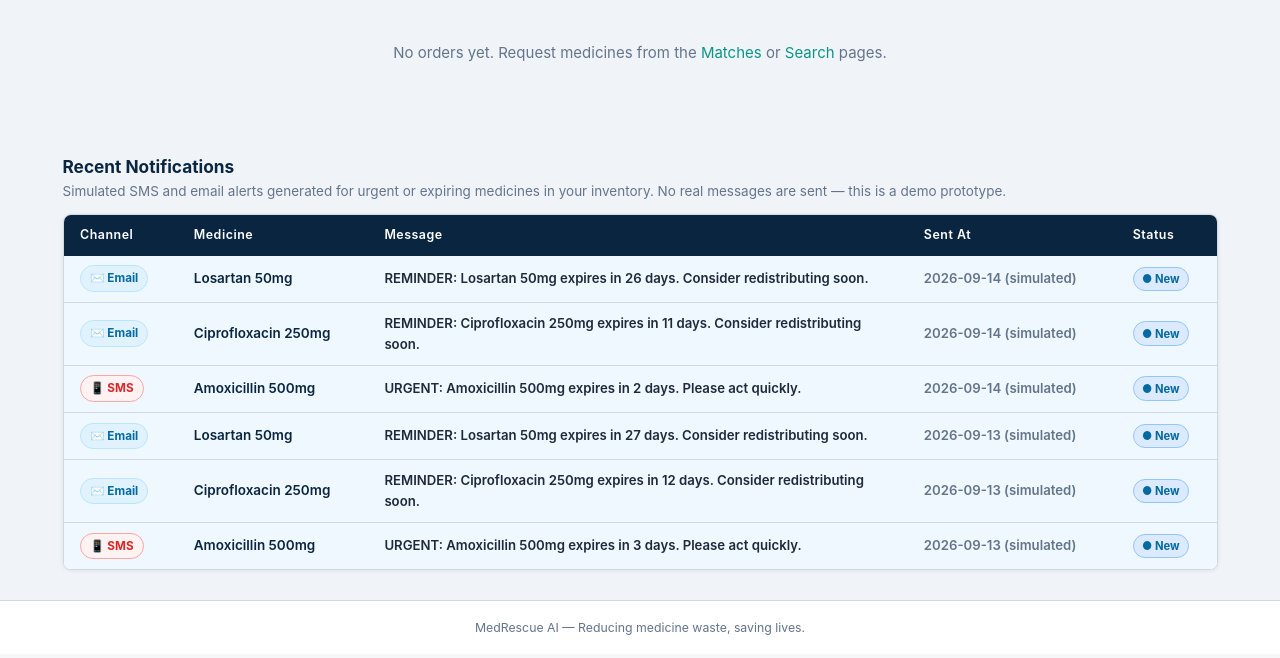
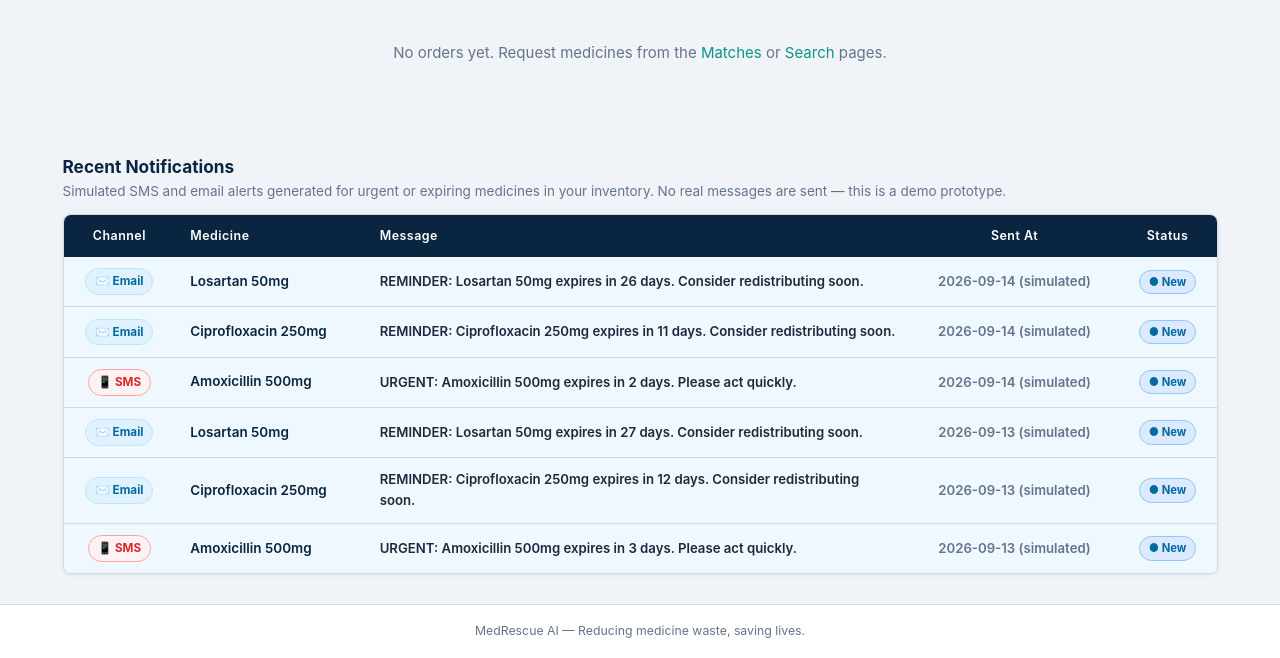
Before and after one commit to shakshi-176/bob-ai-hackathon-MedRescue, a Flask app: page /profile in a window 1280 px wide. Shown: the part 595-1253 px from the top of the page. Before the commit the page ends 1230 px from the top, so only its background shows below. Run offline with Flask 3, Linux system fonts and the light colour scheme; the visitor is signed in with stand-in values (Sample User, id 1); data comes from the database, SQL or seed files in the repository; data that the repository does not hold is empty.

Commit message:
add table alignment classes

```diff
--- a/src/static/style.css
+++ b/src/static/style.css
@@ -443,7 +443,8 @@ a:hover { text-decoration: underline; }
   background: var(--surface);
   border: 1px solid var(--border);
   border-radius: var(--radius);
-  overflow-x: auto;
+  overflow-x: auto;          /* horizontal scroll on small screens */
+  -webkit-overflow-scrolling: touch;
   box-shadow: var(--shadow);
 }
 
@@ -451,12 +452,14 @@ a:hover { text-decoration: underline; }
   width: 100%;
   border-collapse: collapse;
   font-size: .9rem;
+  /* prevent table from shrinking below its content */
+  min-width: 520px;
 }
 
 .data-table thead tr { background: var(--navy); }
 .data-table th {
-  padding: .7rem 1.1rem;
-  text-align: left;
+  padding: .75rem 1rem;       /* 12px top/bottom, 16px left/right */
+  text-align: left;           /* default: text columns left-aligned */
   color: #fff;
   font-weight: 600;
   font-size: .83rem;
@@ -474,10 +477,30 @@ a:hover { text-decoration: underline; }
 .data-table tbody tr.expiry-orange { background: #fff9f5 !important; }
 .data-table tbody tr.expiry-yellow { background: #fffdf5 !important; }
 
-.data-table td { padding: .65rem 1.1rem; vertical-align: middle; }
+/* Cell padding — consistent 12px top/bottom, 16px left/right */
+.data-table td {
+  padding: .75rem 1rem;
+  vertical-align: middle;
+}
 
+/* ── Column alignment helpers ──────────────────────────────
+   .num   → right-aligned  (quantities, prices, IDs — tabular numerals)
+   .col-c → centre-aligned (dates, badges, short status values)
+   Header <th> that carries either class will match its data cells.
+   ─────────────────────────────────────────────────────────── */
+.data-table th.num,
+.data-table td.num {
+  text-align: center;             /* numbers centred so header matches data */
+  font-variant-numeric: tabular-nums;
+}
+
+.data-table th.col-c,
+.data-table td.col-c {
+  text-align: center;
+}
+
+/* Keep the medicine-name cell left + bold */
 .med-name { font-weight: 600; color: var(--navy); }
-.num      { text-align: right; font-variant-numeric: tabular-nums; }
 
 
 /* ── Urgency Pills ──────────────────────────────────────── */
--- a/src/templates/profile.html
+++ b/src/templates/profile.html
@@ -83,35 +83,35 @@
     <table class="data-table">
       <thead>
         <tr>
-          <th>#</th>
+          <th class="col-c">#</th>
           <th>Medicine</th>
           <th>Source Facility</th>
           <th class="num">Qty</th>
           <th class="num">Unit Price (₹)</th>
           <th class="num">Transport (₹)</th>
           <th class="num">Total (₹)</th>
-          <th>Status</th>
-          <th>Date</th>
-          <th>Action</th>
+          <th class="col-c">Status</th>
+          <th class="col-c">Date</th>
+          <th class="col-c">Action</th>
         </tr>
       </thead>
       <tbody>
         {% for o in orders %}
         <tr>
-          <td class="muted-cell">#{{ o.id }}</td>
+          <td class="col-c muted-cell">#{{ o.id }}</td>
           <td class="med-name">{{ o.medicine_name }}</td>
           <td>{{ o.source_facility_name }}</td>
           <td class="num">{{ o.quantity }}</td>
           <td class="num">₹{{ "%.2f"|format(o.unit_price) }}</td>
           <td class="num">₹{{ "%.2f"|format(o.transportation_charge) }}</td>
           <td class="num"><strong>₹{{ "%.2f"|format(o.total_amount) }}</strong></td>
-          <td>
+          <td class="col-c">
             <span class="order-status-badge order-{{ o.payment_status }}">
               {% if o.payment_status == 'paid' %}✅ Paid{% else %}⏳ Pending{% endif %}
             </span>
           </td>
-          <td class="muted-cell">{{ o.created_at }}</td>
-          <td>
+          <td class="col-c muted-cell">{{ o.created_at }}</td>
+          <td class="col-c">
             {% if o.payment_status == 'pending' %}
             <form method="POST" action="{{ url_for('pay_order', order_id=o.id) }}">
               <button type="submit" class="btn btn-pay">💳 Pay Now</button>
@@ -149,25 +149,25 @@
     <table class="data-table">
       <thead>
         <tr>
-          <th>Channel</th>
+          <th class="col-c">Channel</th>
           <th>Medicine</th>
           <th>Message</th>
-          <th>Sent At</th>
-          <th>Status</th>
+          <th class="col-c">Sent At</th>
+          <th class="col-c">Status</th>
         </tr>
       </thead>
       <tbody>
         {% for n in notifications %}
         <tr class="{% if not n.is_read %}notif-row-unread{% endif %}">
-          <td>
+          <td class="col-c">
             <span class="notif-badge notif-{{ n.channel }}">
               {% if n.channel == 'sms' %}📱 SMS{% else %}✉️ Email{% endif %}
             </span>
           </td>
           <td class="med-name">{{ n.medicine_name }}</td>
           <td class="notif-message">{{ n.message }}</td>
-          <td class="muted-cell">{{ n.sent_at }}</td>
-          <td>
+          <td class="col-c muted-cell">{{ n.sent_at }}</td>
+          <td class="col-c">
             {% if not n.is_read %}
               <span class="notif-status-badge notif-new">● New</span>
             {% else %}
```
Also changed, not shown: src/templates/dashboard.html (+12 -12 lines), src/templates/home.html (+4 -4 lines), src/templates/search.html (+5 -5 lines).
